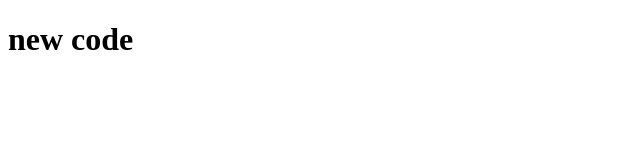
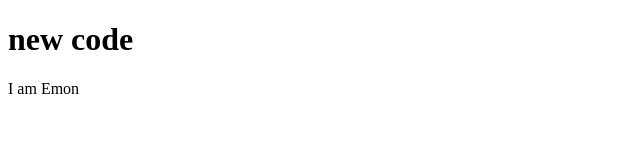
Before and after one commit to MehediHasanEmon/my-forth-repo, a plain HTML site: page index.html in a window 1280 px wide. Shown: the full height of the page, 0-640 px from the left. Drawn offline with Linux system fonts and the light colour scheme.

Commit message:
styles added

```diff
--- a/index.html
+++ b/index.html
@@ -4,8 +4,10 @@
     <meta charset="UTF-8">
     <meta name="viewport" content="width=device-width, initial-scale=1.0">
     <title>Document</title>
+    <link rel="stylesheet" href="style.css">
 </head>
 <body>
     <h1>new code</h1>
+    <p>I am Emon</p>
 </body>
 </html>
--- /dev/null
+++ b/styles.css
@@ -0,0 +1,3 @@
+P{
+    color: red;
+}
```
